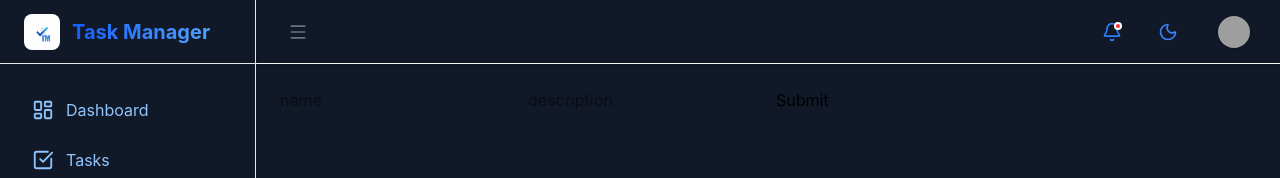
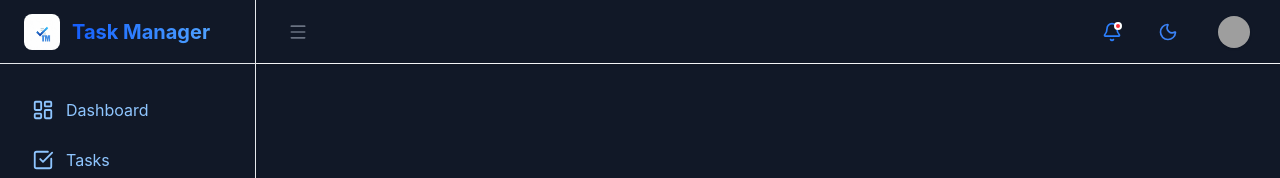
Before and after one commit to vcaddonwebtech/TaskManager, a React (Vite) app: page /projects in a window 1280 px wide. Shown: the top 178 px of the page. Built offline with nearby package versions, Linux system fonts and the light colour scheme; grey boxes are pictures that could not be loaded.

Commit message:
Project empty

```diff
--- a/src/pages/project/Project.jsx
+++ b/src/pages/project/Project.jsx
@@ -24,34 +24,8 @@ const Project = () => {
   };
 
   return (
-    <div>
-      <form onSubmit={addtask}>
-
-        <input
-          type="text"
-          placeholder="name"
-          value={form.name}
-          onChange={(e) =>
-            setFormdata({ ...form, name: e.target.value })
-          }
-        />
-
-        <input
-          type="text"
-          placeholder="description"
-          value={form.description}
-          onChange={(e) =>
-            setFormdata({ ...form, description: e.target.value })
-          }
-        />
-
-        <button type="submit">Submit</button>
-      </form>
-
-      {tasks && (tasks.map((items, index) => (
-        <div key={index}>{items.name}</div>
-      )))}
-    </div>
+    <>
+    </>
   );
 }
 
```
